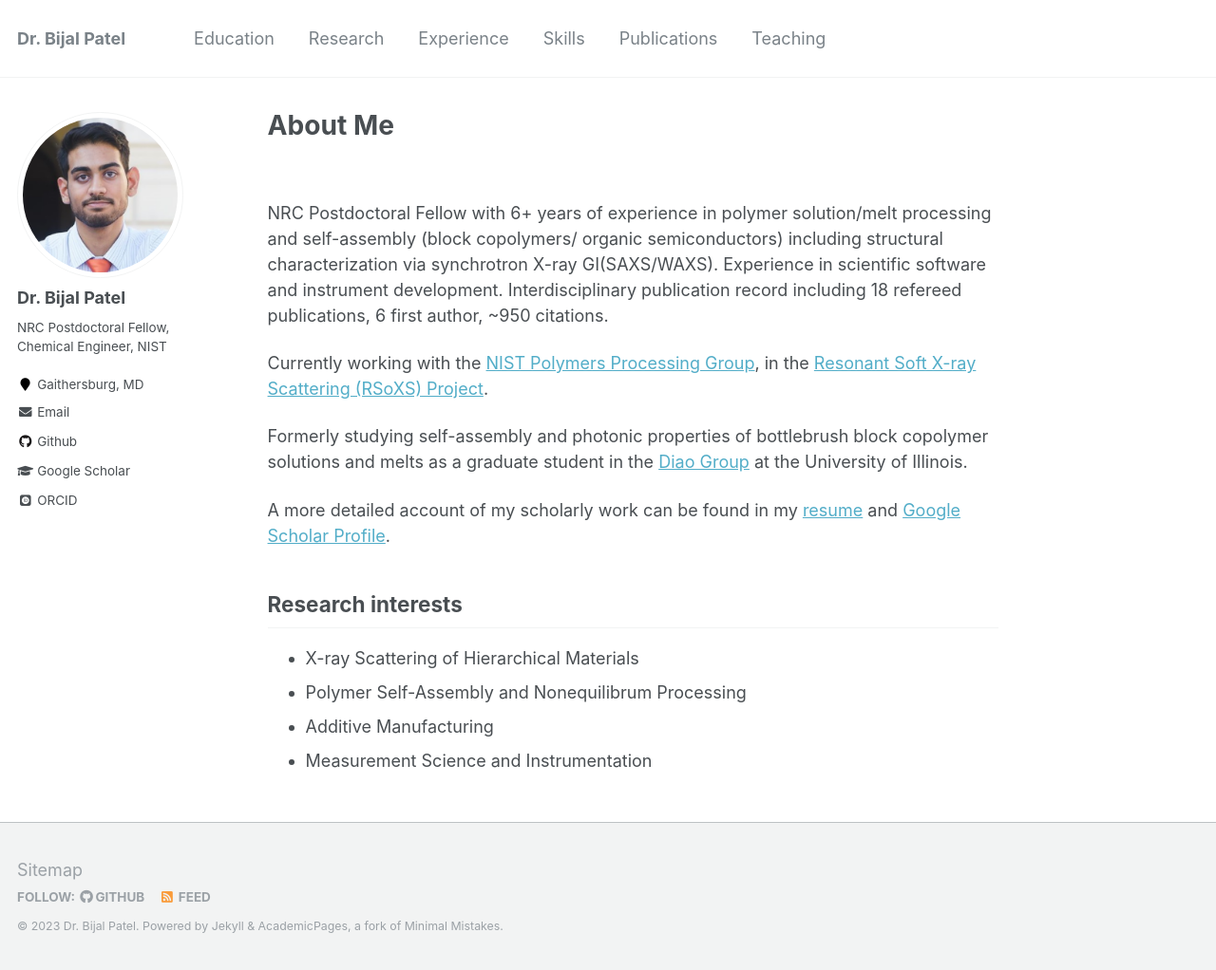
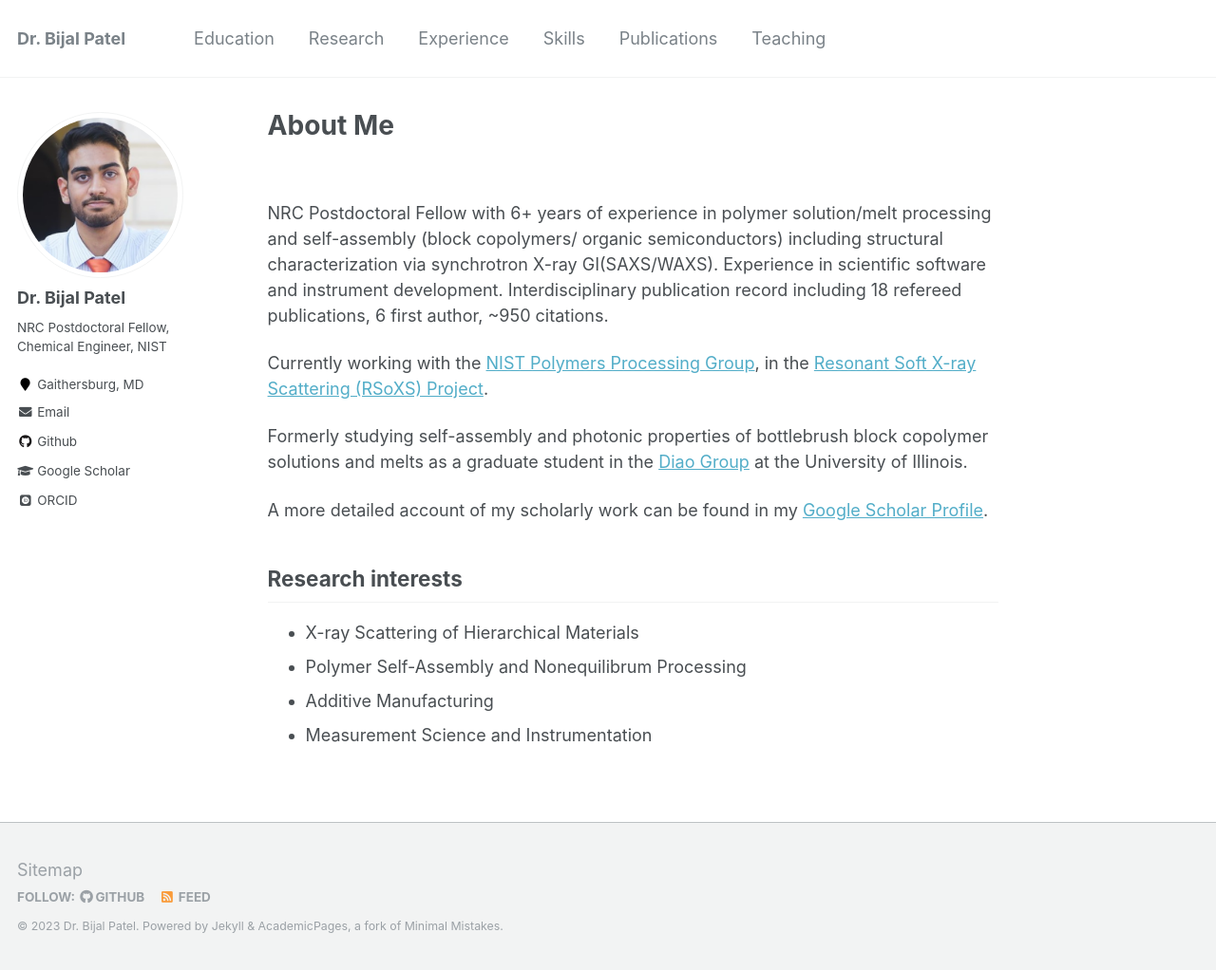
Before and after one commit to BijalBPatel/BijalBPatel.github.io, a Jekyll site: the page built from _pages/about.md, in a window 1280 px wide and 1022 px high. Shown: the whole window at 95% size. Built offline with Jekyll 4.4.1, drawn with Linux system fonts in a browser that asks for light colours; some web fonts are replaced.

Commit message:
delete resume

```diff
--- a/_pages/about.md
+++ b/_pages/about.md
@@ -15,7 +15,7 @@ Currently working with the [NIST Polymers Processing Group](https://www.nist.gov
 
 Formerly studying self-assembly and photonic properties of bottlebrush block copolymer solutions and melts as a graduate student in the [Diao Group](https://diao.scs.illinois.edu/){:target="_blank"} at the University of Illinois.
 
-A more detailed account of my scholarly work can be found in my [resume](../files/resume.pdf){:target="_blank"} and [Google Scholar Profile](https://scholar.google.com/citations?user=qWFByPkAAAAJ&hl=en){:target="_blank"}.
+A more detailed account of my scholarly work can be found in my [Google Scholar Profile](https://scholar.google.com/citations?user=qWFByPkAAAAJ&hl=en){:target="_blank"}.
 
 
 Research interests
```
